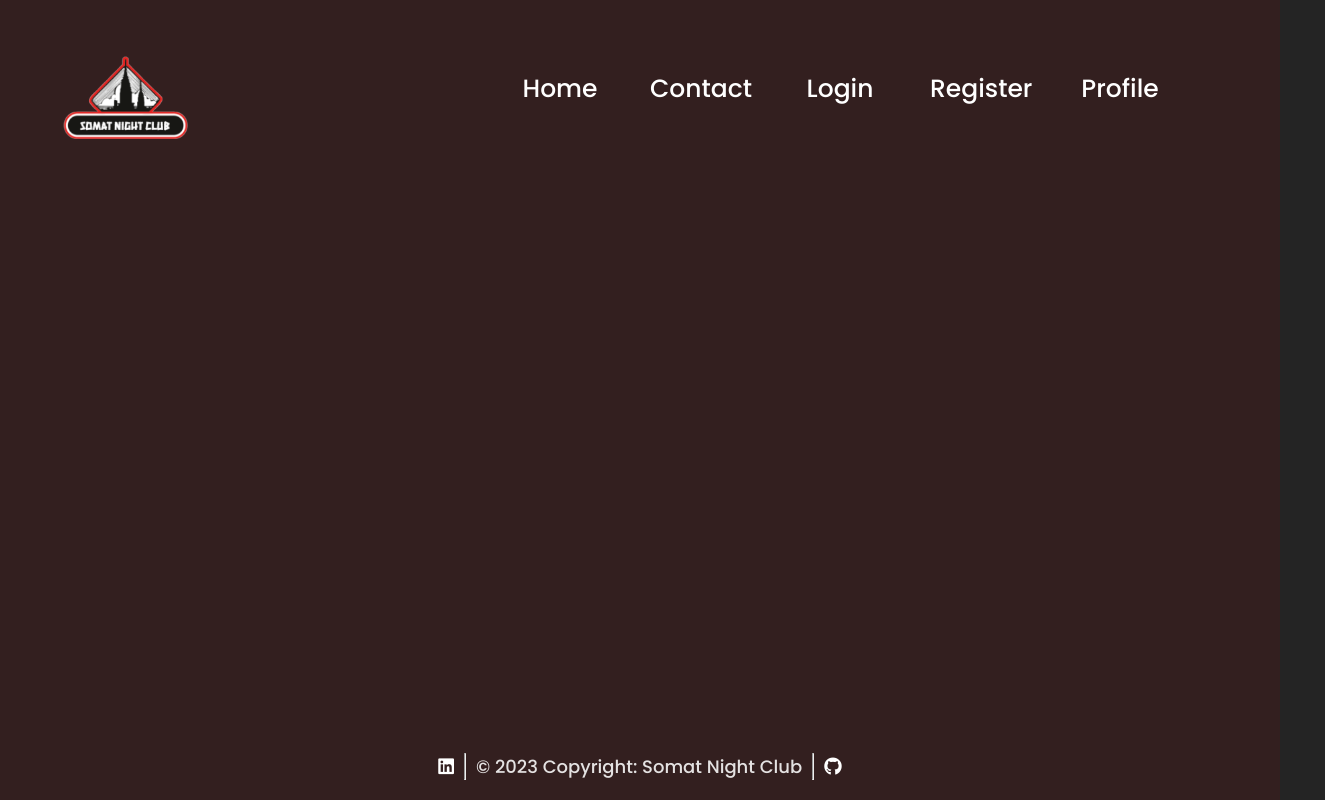
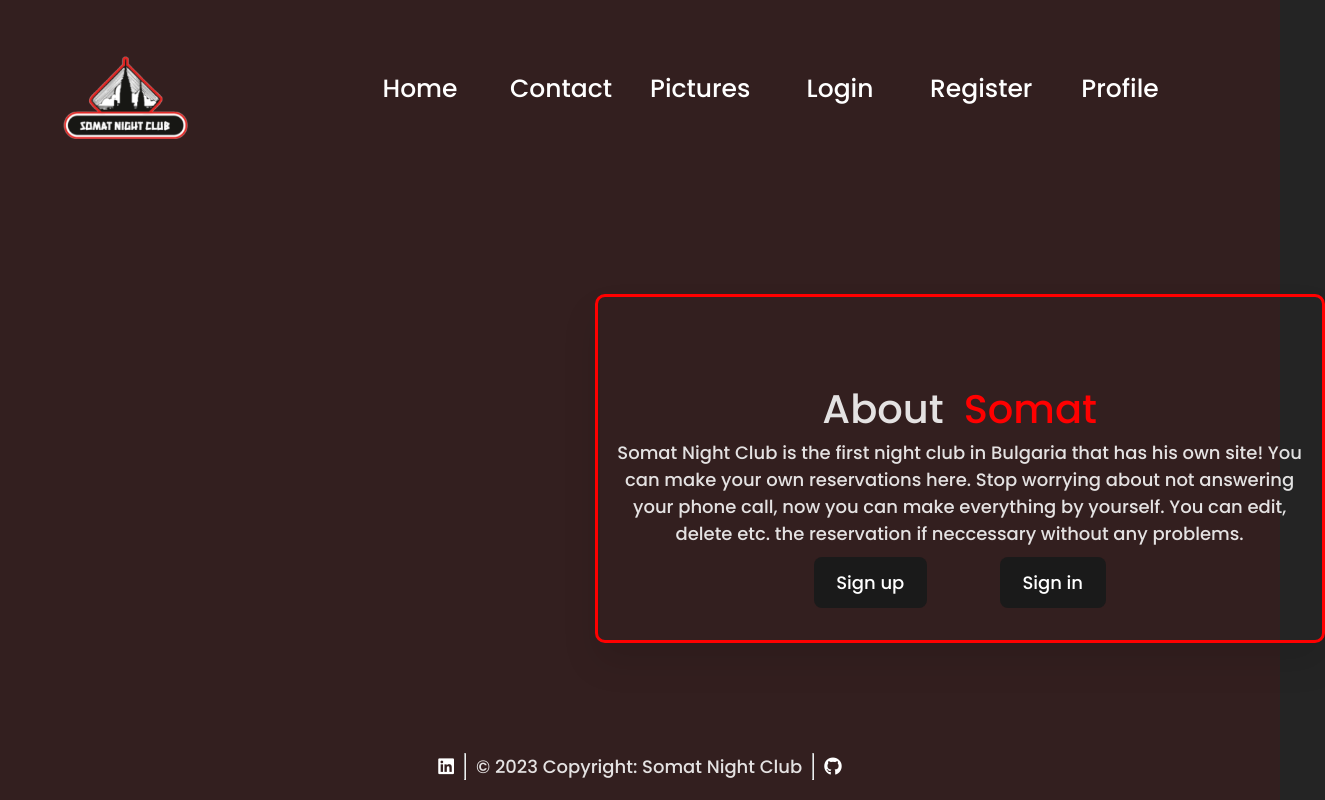
Before and after one commit to dinkicha/Somat-Night-Club, a React (Vite) app in the folder somat-night-club/: page / in a window 1280 px wide. Shown: the whole page, 1325 px wide, since content can reach past the window. Built offline with nearby package versions, Linux system fonts and the light colour scheme.

Commit message:
Profile section

```diff
--- a/somat-night-club/src/App.jsx
+++ b/somat-night-club/src/App.jsx
@@ -7,16 +7,18 @@ import Home from "./components/Home/Home";
 import Login from "./components/Login/Login";
 import Register from "./components/Register/Register";
 import Profile from "./components/Profile/Profile";
+import Pictures from "./components/Pictures/Pictures";
 
 function App() {
   return (
     <div className="container">
       <Header />
-      <Routes><Route path="/Home" element={<Home />} /></Routes>
+      <Routes><Route path="/" element={<Home />} /></Routes>
       <Routes><Route path="/contact" element={<Contact />} /></Routes>
       <Routes><Route path="/login" element={<Login />} /></Routes>
       <Routes><Route path="/register" element={<Register />} /></Routes>
       <Routes><Route path="/profile" element={<Profile />} /></Routes>
+      <Routes><Route path="/pictures" element={<Pictures />} /></Routes>
       <Footer />
     </div>
   );
--- a/somat-night-club/src/components/Footer/Footer.css
+++ b/somat-night-club/src/components/Footer/Footer.css
@@ -20,6 +20,6 @@ body {
     padding-bottom: 20px;
 }
 
-/* .fa-brands .fa-github:hover {
-  background: red;
-} */
+.fa-brands:hover {
+  color: red;
+}
--- a/somat-night-club/src/components/Header/Header.jsx
+++ b/somat-night-club/src/components/Header/Header.jsx
@@ -7,8 +7,9 @@ export default function Header() {
         <header>
         <img src={logo} className='logo'></img>
         <nav className="navigation">
-            <Link to="/home">Home</Link>
+            <Link to="/">Home</Link>
             <Link to="/contact">Contact</Link>
+            <Link to="/pictures">Pictures</Link>
             <Link to="/login">Login</Link>
             <Link to="/register">Register</Link>
             <Link to="/profile">Profile</Link>
--- a/somat-night-club/src/components/Home/Home.css
+++ b/somat-night-club/src/components/Home/Home.css
@@ -0,0 +1,51 @@
+.HomePage {
+  width: 730px;
+  padding: 2rem 1rem;
+  margin: 50px;
+  border: solid red;
+  border-radius: 10px;
+  text-align: center;
+  box-shadow: 0 20px 35px rgba(0, 0, 0, 0.1);
+  margin-left: 600px;
+  position: relative;
+  bottom: -8em;
+  left: -0.3em;
+}
+
+.SignupHome {
+  color: #fff;
+  margin-left: 200px;
+}
+
+.SigninHome {
+  color: #fff;
+  margin-right: 200px;
+}
+
+.SignupHome:hover {
+  background: rgba(17, 107, 143, 0.877);
+}
+
+.SigninHome:hover {
+  background: rgba(17, 107, 143, 0.877);
+}
+
+.buttonsHome {
+  margin-top: 10px;
+  display: flex;
+  position: relative;
+  width: 100%;
+  justify-content: space-between;
+  align-items: center;
+  gap: 20px;
+}
+
+.title {
+  font-size: 40px;
+  gap: 20px;
+}
+
+.nightclub-name {
+  font-weight: 1200;
+  color: red;
+}
--- a/somat-night-club/src/components/Home/Home.jsx
+++ b/somat-night-club/src/components/Home/Home.jsx
@@ -1,7 +1,44 @@
 import "./Home.css";
+import { Link } from "react-router-dom";
 
 export default function Home() {
-    return (
-        <h1>asdasd</h1>
-    );
+  return (
+    <div className="HomePage">
+      <div className="title">
+        About <span className="nightclub-name">Somat</span>
+      </div>
+      <p className="description">
+        Somat Night Club is the first night club in Bulgaria that has his own
+        site! You can make your own reservations here. Stop worrying about not
+        answering your phone call, now you can make everything by yourself. You
+        can edit, delete etc. the reservation if neccessary without any
+        problems.
+      </p>
+      <div className="buttonsHome">
+        <button className="SignupHome">
+          <Link to="/register">Sign up</Link>
+        </button>
+        <button className="SigninHome">
+          <Link to="/login">Sign in</Link>
+        </button>
+      </div>
+      {/* <div className="allImages">
+        <div className="title">Most liked pictures</div>
+        <div className="images">
+          <div className="image">
+            <img src="/download.jpg"></img>
+            <div className="image-info">
+              <div className="side">Listed by:</div>
+              <div className="side">dinkicha</div>
+            </div>
+            <div className="info">
+              <div className="side">Listed on:</div>
+              <div className="side">06/01/2005</div>
+            </div>
+          </div>
+        </div>
+    </div> */}
+    </div>
+
+  );
 }
--- a/somat-night-club/src/components/Profile/Profile.css
+++ b/somat-night-club/src/components/Profile/Profile.css
@@ -0,0 +1,112 @@
+.profile {
+  position: relative;
+  justify-content: center;
+  align-items: center;
+  margin-top: 110px;
+}
+
+.profileInfo {
+  width: 1000px;
+  padding: 2rem 1rem;
+  margin: 50px;
+  border: solid red;
+  border-radius: 10px;
+  text-align: center;
+  box-shadow: 0 20px 35px rgba(0, 0, 0, 0.1);
+  margin-left: 600px;
+  position: relative;
+  bottom: 2em;
+  left: -8.2em;
+  display: flex;
+  align-items: center;
+}
+
+.title {
+  width: 100%;
+  text-align: center;
+  display: flex;
+  justify-content: center;
+  font-weight: 700;
+  font-size: 40px;
+  margin-top: 50px;
+}
+
+.EditProfile {
+  color: #fff;
+  margin-left: 100px;
+}
+
+.DeleteProfile {
+  color: #fff;
+  margin-right: 200px;
+}
+
+.EditProfile:hover {
+  background: rgba(17, 107, 143, 0.877);
+}
+
+.DeleteProfile:hover {
+  background: red;
+}
+
+.controls {
+  margin-top: 10px;
+  display: flex;
+  position: relative;
+  width: 100%;
+  justify-content: space-between;
+  align-items: center;
+  gap: 20px;
+}
+
+.firstField {
+  position: relative;
+  width: 100%;
+  display: flex;
+  justify-content: space-between;
+  font-size: 20px;
+  border: 1px solid #fff;
+  border-radius: 5px;
+  padding: 10px;
+}
+
+.secondField {
+  position: relative;
+  width: 100%;
+  display: flex;
+  justify-content: space-between;
+  font-size: 20px;
+  border: 1px solid #fff;
+  border-radius: 5px;
+  padding: 10px;
+}
+
+.thirdField {
+  position: relative;
+  width: 100%;
+  display: flex;
+  justify-content: space-between;
+  font-size: 20px;
+  border: 1px solid #fff;
+  border-radius: 5px;
+  padding: 10px;
+}
+
+.photoProfile {
+  width: 300px;
+  border-radius: 10px;
+}
+
+.info {
+    width: 1100px;
+    height: fit-content;
+    padding: 20px;
+    border-radius: 5px;
+    display: flex;
+    gap: 20px;
+    flex-direction: column;
+}
+
+.controls {
+  margin-left: 50px;
+}
--- a/somat-night-club/src/components/Profile/Profile.jsx
+++ b/somat-night-club/src/components/Profile/Profile.jsx
@@ -2,6 +2,31 @@ import "./Profile.css";
 
 export default function Profile() {
     return (
-        <h1>laina5</h1>
+        <div className="profile">
+            <div className="title">Profile Information</div>
+            <div className="profileInfo">
+                <div className="photoProfile">
+                    <img src="https://e7.pngegg.com/pngimages/178/595/png-clipart-user-profile-computer-icons-login-user-avatars-monochrome-black.png" className="photoProfile"></img>
+                </div>
+                <div className="info">
+                    <div className="firstField">
+                        <div className="side">Email:</div>
+                        <div className="side">dinkoproto2@gmail.com</div>
+                    </div>
+                    <div className="secondField">
+                        <div className="side">Full Name:</div>
+                        <div className="side">Gospodin Gospodinov</div>
+                    </div>
+                    <div className="thirdField">
+                        <div className="side">Username:</div>
+                        <div className="side">dinkichae</div>
+                    </div>
+                    <div className="controls">
+                        <button className="EditProfile">Edit Profile</button>
+                        <button className="DeleteProfile">Delete Profile</button>
+                    </div>
+                </div>
+            </div>
+        </div>
     );
 }
--- a/somat-night-club/src/components/Register/Register.jsx
+++ b/somat-night-club/src/components/Register/Register.jsx
@@ -7,6 +7,7 @@ export default function Register() {
         <div className="wrapper">
             <h1>Sign up</h1>
             <form action="#">
+                <input type="text" placeholder="Email"></input>
                 <input type="text" placeholder="Username"></input>
                 <input type="text" placeholder="Name"></input>
                 <input type="text" placeholder="Password"></input>
--- a/somat-night-club/src/index.css
+++ b/somat-night-club/src/index.css
@@ -48,9 +48,7 @@ button {
   cursor: pointer;
   transition: border-color 0.25s;
 }
-button:hover {
-  border-color: #646cff;
-}
+
 button:focus,
 button:focus-visible {
   outline: 4px auto -webkit-focus-ring-color;
```
